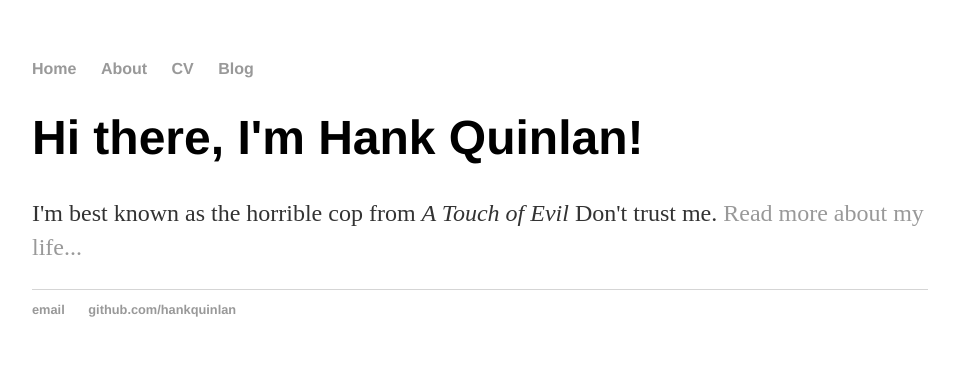
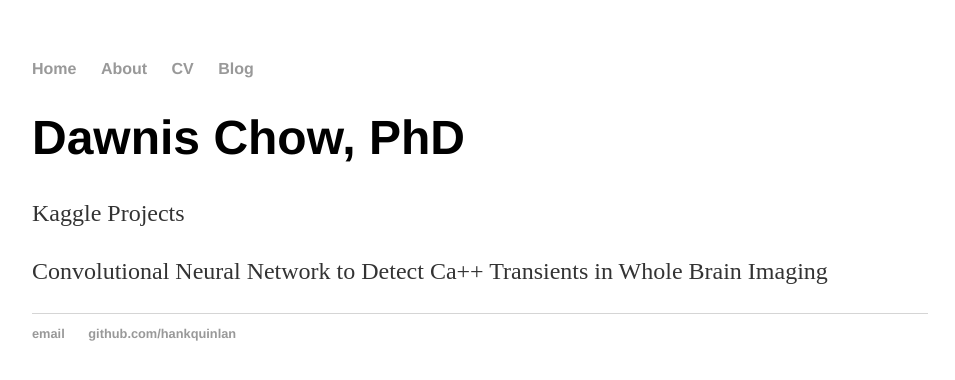
Before and after one commit to dawnis/dawnis.github.io, a Jekyll site: the page built from index.html, in a window 1280 px wide. Shown: the top 380 px of the page, without its empty margins (160-1115 px from the left). Built offline with Jekyll 4.4.1, drawn with Linux system fonts in a browser that asks for light colours.

Commit message:
Removed default text

```diff
--- a/index.html
+++ b/index.html
@@ -1,8 +1,9 @@
 ---
 layout: default
-title: Hank Quinlan, Horrible Cop
+title: Dawnis Chow Data Science Projects
 ---
 <div class="blurb">
-	<h1>Hi there, I'm Hank Quinlan!</h1>
-	<p>I'm best known as the horrible cop from <em>A Touch of Evil</em> Don't trust me. <a href="/about">Read more about my life...</a></p>
+	<h1>Dawnis Chow, PhD </h1>
+        <p> Kaggle Projects</p>
+        <p> Convolutional Neural Network to Detect Ca++ Transients in Whole Brain Imaging </p>
 </div><!-- /.blurb -->
```
